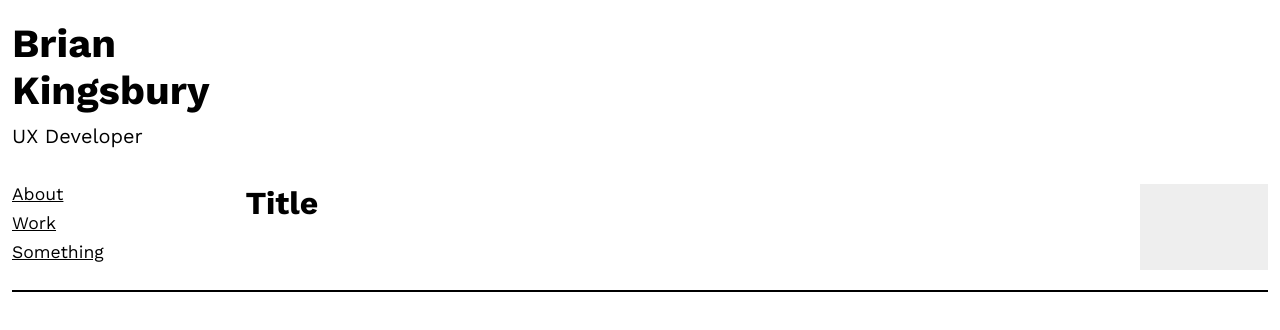
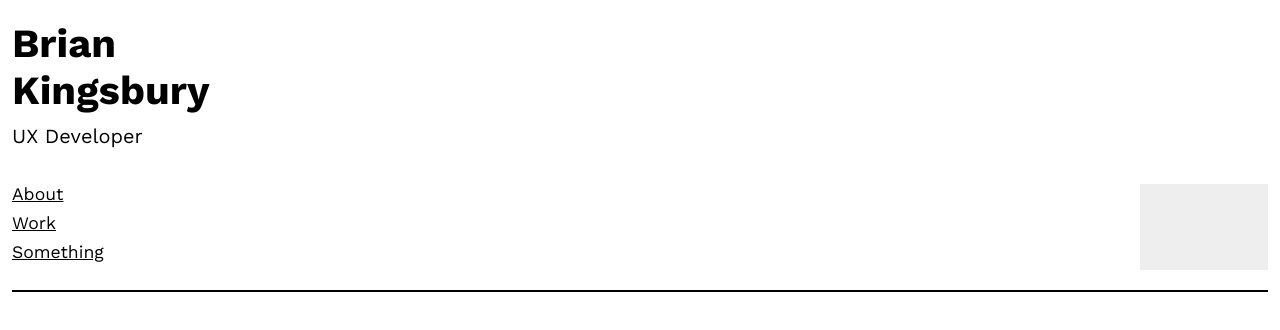
Before and after one commit to brkingsbury/portfolio-site, a React (Create React App) app: page / in a window 1280 px wide. Shown: the top 330 px of the page. Built offline with nearby package versions, Linux system fonts and the light colour scheme.

Commit message:
Hook page headers into route

```diff
--- a/src/App.scss
+++ b/src/App.scss
@@ -17,6 +17,7 @@ a {
 h2 {
     margin: 0 0 1em 0;
     font-size: 2em;
+    text-transform: capitalize;
 }
 nav {
     grid-area: 2 / 1 / 3 / 2;
--- a/src/App.tsx
+++ b/src/App.tsx
@@ -3,7 +3,7 @@ import './App.scss';
 import {
   Route,
   Routes,
-  BrowserRouter
+  useLocation
 } from "react-router-dom";
 import Work from './pages/work';
 import About from './pages/about';
@@ -12,19 +12,18 @@ import Header from './components/header';
 import Footer from './components/footer';
 
 function App() {
+  let location = (useLocation().pathname).substring(1);
   return (
     <React.Fragment>
       <Header />
-      <BrowserRouter>
         <Nav />
         <main>
-          <h2>Title</h2>
+          <h2>{location}</h2>
           <Routes>
             <Route path="about" element={<About />} />
             <Route path="work" element={<Work />} />
           </Routes>
         </main>
-      </BrowserRouter>
       <Options />
       <Footer />
     </React.Fragment>
```
Also changed, not shown: src/index.tsx (+7 -0 lines).
